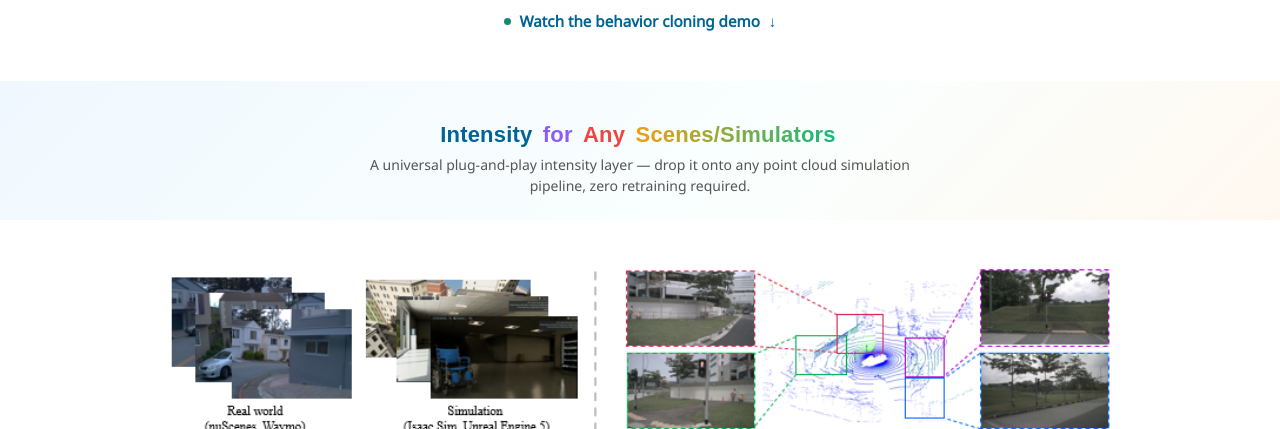
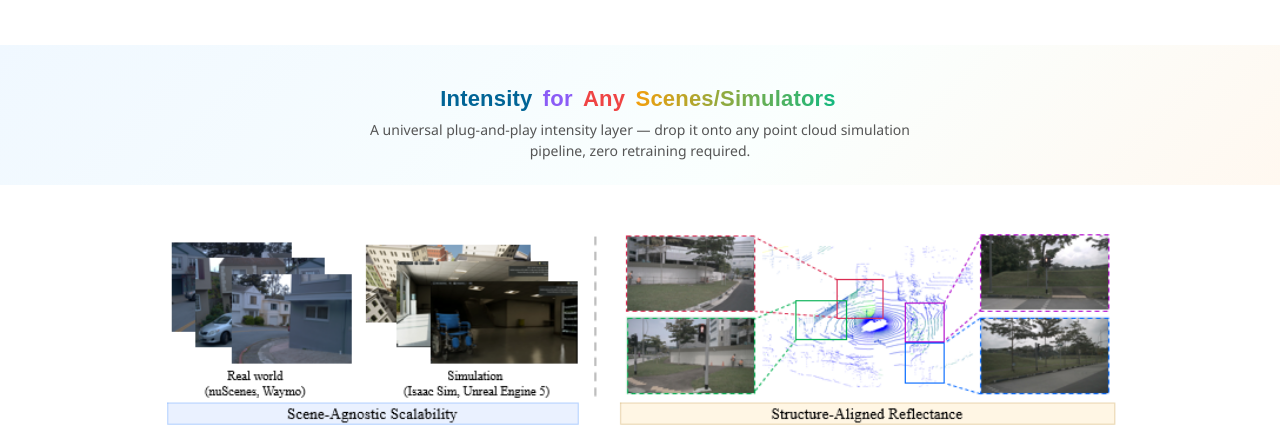
Before and after one commit to nidar-web/nidar-web.github.io, a website: page index.html in a window 1280 px wide. Shown: the part 671-1100 px from the top of the page. Drawn offline with nearby package versions, Linux system fonts and the light colour scheme; some icons are missing; a web font is replaced by a local one.

Commit message:
Remove the behavior cloning demo header link

```diff
--- a/index.html
+++ b/index.html
@@ -147,10 +147,6 @@
                 </a>
               </span>
             </div>
-            <a class="bc-jump" href="#behavior-cloning">
-              <span class="bc-jump-dot" aria-hidden="true"></span>
-              Watch the behavior cloning demo <span aria-hidden="true">&darr;</span>
-            </a>
 
             </div>
           </div>
```
